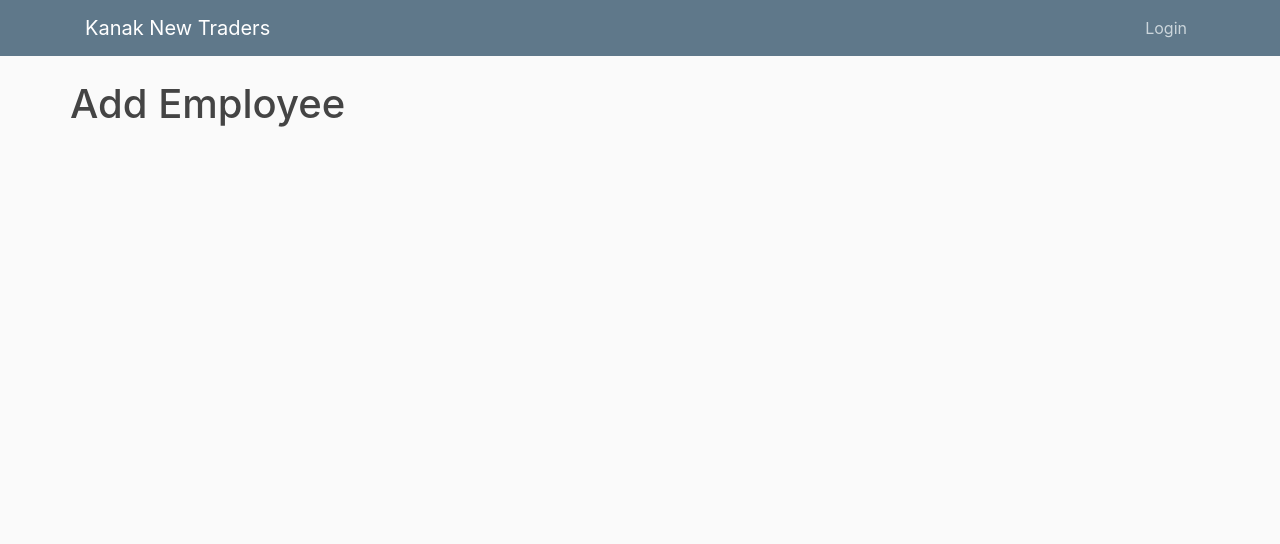
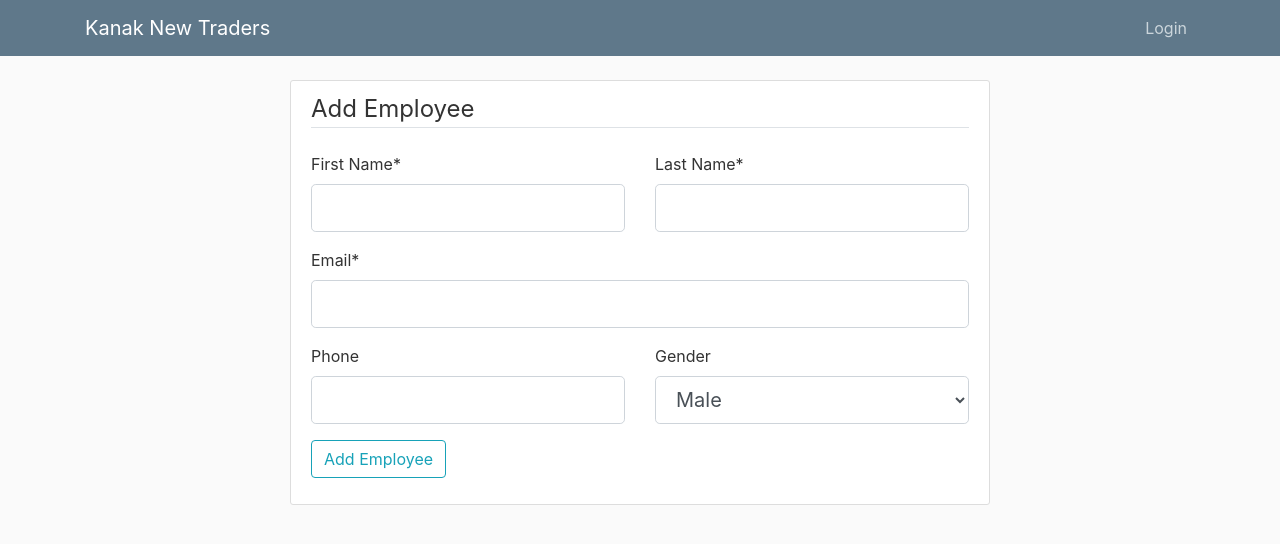
Before and after one commit to damyantjain/KNTDigital, a Flask app: template kntdigital/templates/actions/add_employee.html in a window 1280 px wide. Shown: the top 544 px of the page. Run offline with Flask 2, Linux system fonts and the light colour scheme; the template is opened without the code that fills it: values that come from a table or form of the project are taken from there, others are empty.

Commit message:
Created Employee List and Add employee feature

```diff
--- /dev/null
+++ b/kntdigital/action/employee/forms.py
@@ -0,0 +1,32 @@
+from flask_wtf import FlaskForm
+from wtforms import StringField, SubmitField, SelectField
+from wtforms.validators import DataRequired, Email, Optional, Regexp, ValidationError
+from kntdigital.models.user import User
+
+
+class AddEmployeeForm(FlaskForm):
+    first_name = StringField("First Name*", validators=[DataRequired()])
+    last_name = StringField("Last Name*", validators=[DataRequired()])
+    email = StringField("Email*", validators=[DataRequired(), Email()])
+    phone_number = StringField(
+        "Phone",
+        validators=[
+            Optional(),
+            Regexp(
+                r"^\+?1?\d{9,15}$",
+                message="Invalid phone number. Up to 15 digits allowed.",
+            ),
+        ],
+    )
+    choices = [
+        ("Male"),
+        ("Female"),
+        ("Other"),
+    ]
+    gender = SelectField("Gender", choices=choices, default="Male")
+    submit = SubmitField("Add Employee")
+
+    def validate_email(self, email):
+        user = User.query.filter_by(email=email.data.lower()).first()
+        if user:
+            raise ValidationError("That email is taken. Please choose a different one")
--- a/kntdigital/main/forms.py
+++ b/kntdigital/main/forms.py
@@ -1,6 +1,6 @@
 from flask_wtf import FlaskForm
 from wtforms import StringField, PasswordField, SubmitField, BooleanField
-from wtforms.validators import DataRequired, Length, Email, EqualTo
+from wtforms.validators import DataRequired, Email, EqualTo
 
 
 class LoginForm(FlaskForm):
--- a/kntdigital/static/action.css
+++ b/kntdigital/static/action.css
@@ -0,0 +1,9 @@
+.form-section{
+    background: #ffffff;
+    padding: 10px 20px;
+    border: 1px solid #dddddd;
+    border-radius: 3px;
+    margin-bottom: 20px;
+    width: 700px;
+    max-width: 100%;
+}
--- a/kntdigital/static/main.css
+++ b/kntdigital/static/main.css
@@ -50,3 +50,11 @@ h1, h2, h3, h4, h5, h6 {
   background: #ffffff;
   margin-bottom: 10px;
 }
+
+.header-style {
+  font-size: 2em;
+  font-weight: bold;
+  text-align: center;
+  color: #333;
+  margin-bottom: 5px;
+}
--- a/kntdigital/templates/actions/add_employee.html
+++ b/kntdigital/templates/actions/add_employee.html
@@ -1,4 +1,82 @@
 {% extends "layout.html" %}
 {% block content %}
-<h1>Add Employee</h1>
+<div class="container parent-div">
+    <div class="form-section">
+        <form method="POST" action="">
+            {{ form.hidden_tag() }}
+            <fieldset class="form-group">
+                <legend class="border-bottom mb-4">Add Employee</legend>
+                <div class="row">
+                    <div class="col">
+                        {{ form.first_name.label(class="form-control-label") }}
+
+                        {% if form.first_name.errors %}
+                        {{ form.first_name(class = "form-control form-control-lg is-invalid") }}
+                        <div class="invalid-feedback">
+                            {% for error in form.first_name.errors %}
+                            <span>{{ error }}</span>
+                            {% endfor %}
+                        </div>
+                        {% else %}
+                        {{ form.first_name(class = "form-control form-control-lg") }}
+                        {% endif %}
+                    </div>
+                    <div class="col">
+                        <div class="form-group">
+                            {{ form.last_name.label(class="form-control-label") }}
+
+                            {% if form.last_name.errors %}
+                            {{ form.last_name(class = "form-control form-control-lg is-invalid") }}
+                            <div class="invalid-feedback">
+                                {% for error in form.last_name.errors %}
+                                <span>{{ error }}</span>
+                                {% endfor %}
+                            </div>
+                            {% else %}
+                            {{ form.last_name(class = "form-control form-control-lg") }}
+                            {% endif %}
+                        </div>
+                    </div>
+                </div>
+                <div class="form-group">
+                    {{ form.email.label(class="form-control-label") }}
+
+                    {% if form.email.errors %}
+                    {{ form.email(class = "form-control form-control-lg is-invalid") }}
+                    <div class="invalid-feedback">
+                        {% for error in form.email.errors %}
+                        <span>{{ error }}</span>
+                        {% endfor %}
+                    </div>
+                    {% else %}
+                    {{ form.email(class = "form-control form-control-lg") }}
+                    {% endif %}
+                </div>
+                <div class="row">
+                    <div class="col">
+                        {{ form.phone_number.label(class="form-control-label") }}
+
+                        {% if form.phone_number.errors %}
+                        {{ form.phone_number(class = "form-control form-control-lg is-invalid") }}
+                        <div class="invalid-feedback">
+                            {% for error in form.phone_number.errors %}
+                            <span>{{ error }}</span>
+                            {% endfor %}
+                        </div>
+                        {% else %}
+                        {{ form.phone_number(class = "form-control form-control-lg") }}
+                        {% endif %}
+                    </div>
+                    <div class="col">
+                        {{ form.gender.label(class="form-control-label") }}
+                        {{ form.gender(class="form-control form-control-lg") }}
+                    </div>
+                </div>
+            </fieldset>
+            <div class="form-group">
+                {{ form.submit(class = "btn btn-outline-info") }}
+            </div>
+        </form>
+    </div>
+</div>
 {% endblock %}
```
Also changed, not shown: kntdigital/action/employee/routes.py (+17 -2 lines), kntdigital/action/routes.py (+28 -5 lines), kntdigital/models/user.py (+11 -5 lines), kntdigital/static/scripts.js (added, +28 -0 lines), kntdigital/templates/actions/employee.html (+35 -5 lines).
